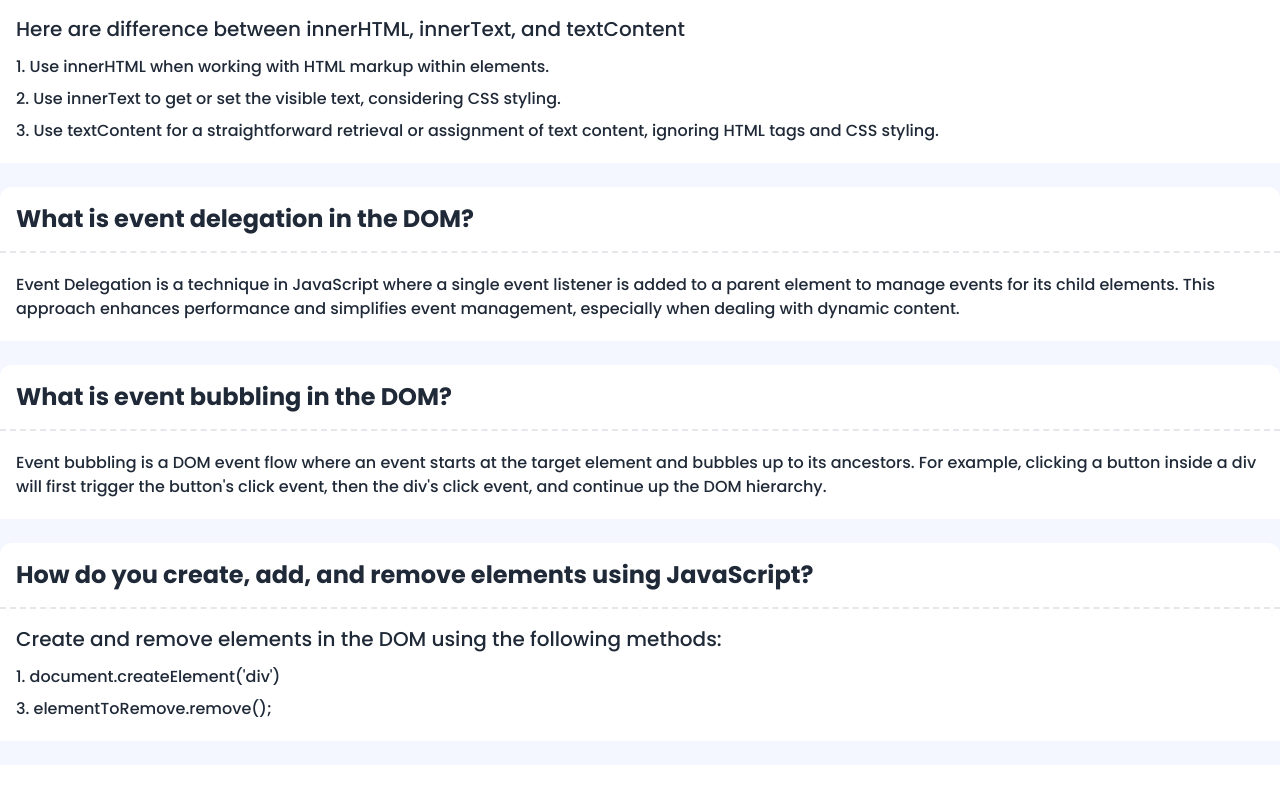
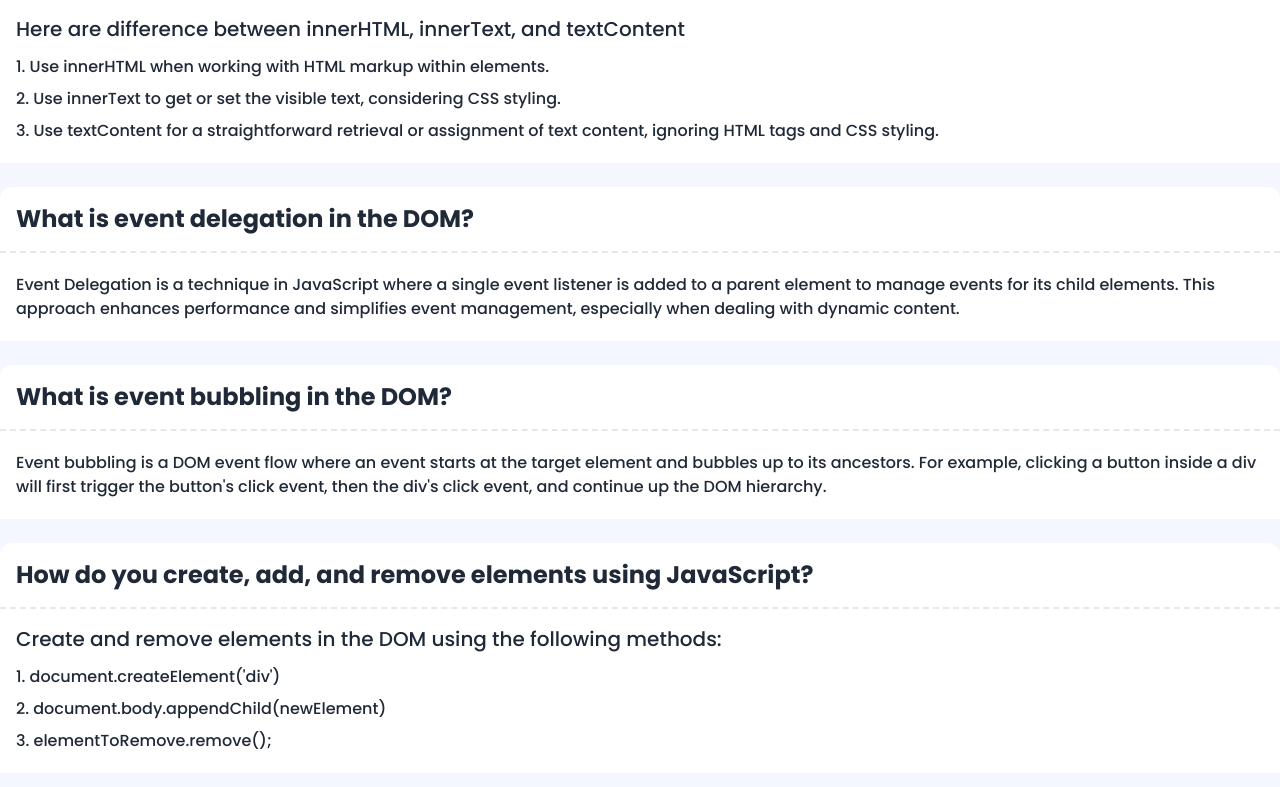
Before and after one commit to bdruhul/assignment-5, a plain HTML site: page faq.html in a window 1280 px wide. Shown: the part 573-1360 px from the top of the page. Before the commit the page ends 1338 px from the top, so only its background shows below. Drawn offline with nearby package versions, Linux system fonts and the light colour scheme.

Commit message:
added answer

```diff
--- a/faq.html
+++ b/faq.html
@@ -103,6 +103,7 @@
                 </h3>
                 <ol>
                     <li class="text-[16px] font-medium py-1">1. document.createElement('div')</li>
+                    <li class="text-[16px] font-medium py-1">2. document.body.appendChild(newElement)</li>
                     <li class="text-[16px] font-medium py-1">3. elementToRemove.remove();
                     </li>
                 </ol>
```
